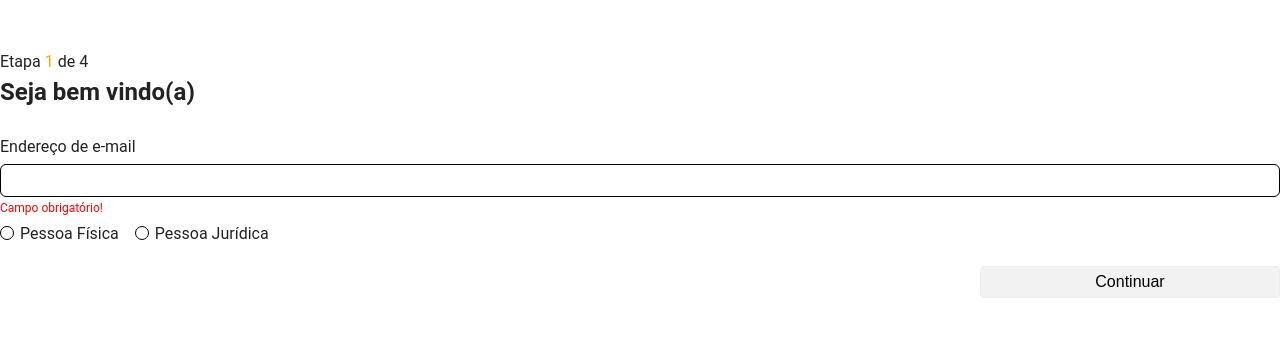
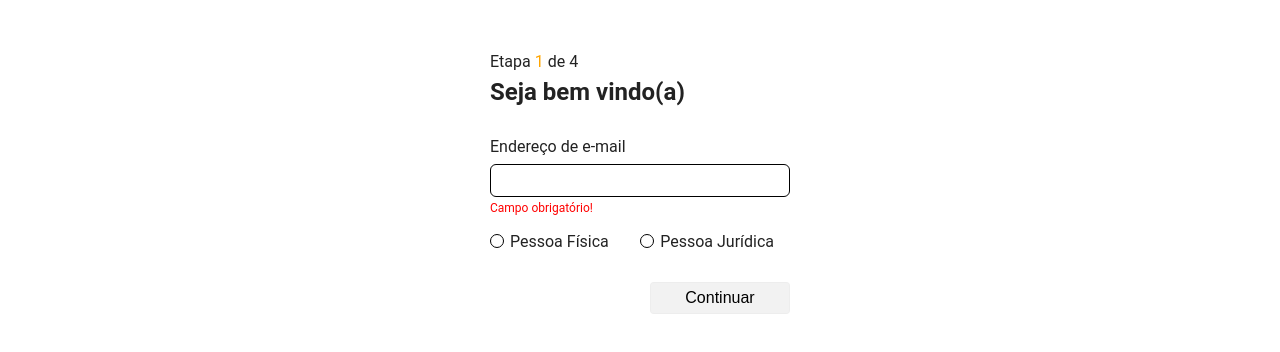
Before and after one commit to mayconliborio/mb-web, a Vue app in the folder frontend/: page / in a window 1280 px wide. Shown: the top 352 px of the page. Built offline with nearby package versions, Linux system fonts and the light colour scheme.

Commit message:
fix(project): Adjusting CSS for pages and components

```diff
--- a/frontend/src/App.vue
+++ b/frontend/src/App.vue
@@ -1,6 +1,16 @@
 <template>
-  <FormPage />
+  <div class="background">
+    <FormPage />
+  </div>
 </template>
 <script setup>
 import FormPage from './pages/CreateUser/FormPage.vue';
 </script>
+
+<style scoped>
+.background {
+  display: flex;
+  justify-content: center;
+  align-items: center;
+}
+</style>
--- a/frontend/src/components/DefaultButton.vue
+++ b/frontend/src/components/DefaultButton.vue
@@ -18,7 +18,8 @@ defineProps({
 .btn {
   border-radius: 4px;
   width: 100%;
-  max-width: 300px;
+  min-width: 100px;
+  max-width: 140px;
   padding: 6px 8px;
   font-size: 16px;
   border: 1px solid orange;
--- a/frontend/src/components/RadioButton.vue
+++ b/frontend/src/components/RadioButton.vue
@@ -1,4 +1,5 @@
 <template>
+  <div class="radio-btn">
     <label :for="id" class="radio" :class="{ checked: checked }">
       <input
         :id="id"
@@ -10,6 +11,7 @@
       />
       {{ label }}
     </label>
+  </div>
 </template>
 
 <script setup>
@@ -89,4 +91,8 @@ label.checked:before {
   background-color: orange;
   border-radius: 50%;
 }
+
+.radio-btn {
+  margin: 8px 0;
+}
 </style>
--- a/frontend/src/pages/CreateUser/components/Step1.vue
+++ b/frontend/src/pages/CreateUser/components/Step1.vue
@@ -47,4 +47,9 @@ function updateDadosFormulario(data) {
 }
 </script>
 
-<style scoped></style>
+<style scoped>
+.form-row {
+  display: flex;
+  justify-content: space-between;
+}
+</style>
```
Lines whose indentation alone changed are shown as unchanged.
